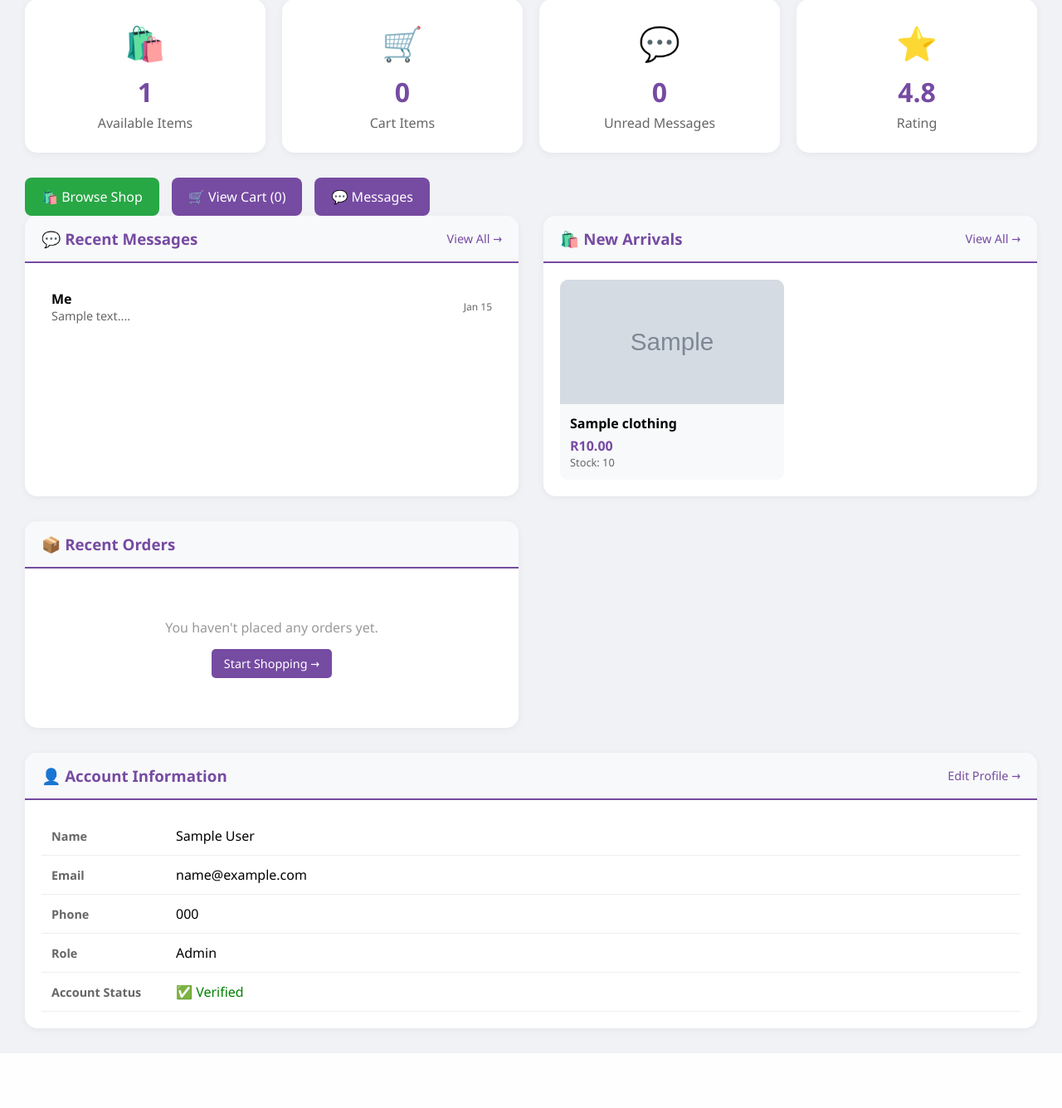
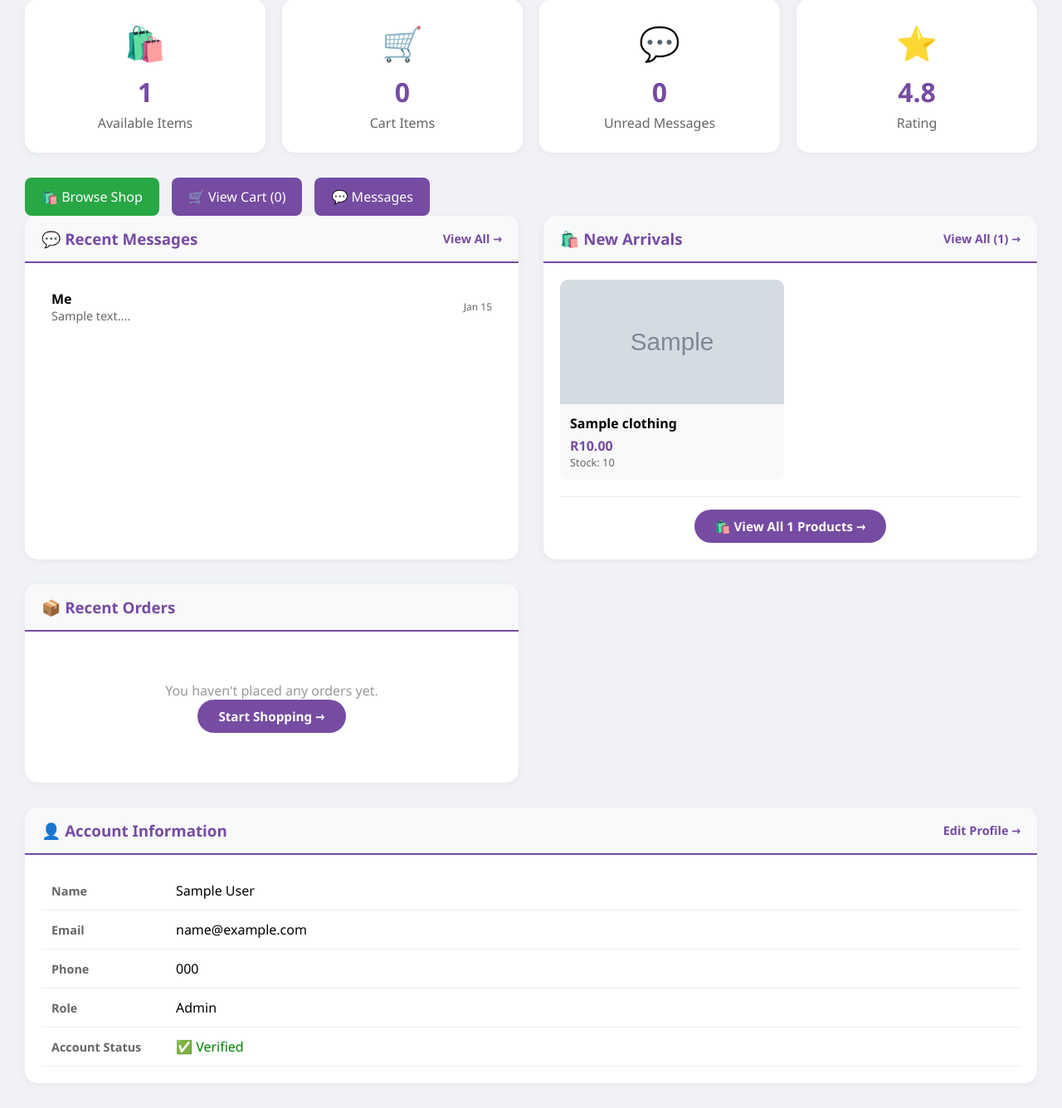
Before and after one commit to st10448097/WEDE-FINAL-POE, a PHP site: page /dashboard.php in a window 1280 px wide. Shown: the part 277-1612 px from the top of the page at 83% size. Before the commit the page ends 1546 px from the top, so only its background shows below. Run offline with PHP 8.4, Linux system fonts and the light colour scheme; the visitor is signed in with stand-in values (Sample User, id 1); tables that the repository leaves empty or names only in its code hold one stand-in row (values such as "Sample post"); grey boxes marked "Sample" are stand-in pictures.

Commit message:
modified to only show maximum 2 items on new arrivals

```diff
--- a/shopping_cart/dashboard.php
+++ b/shopping_cart/dashboard.php
@@ -81,11 +81,17 @@ if ($user_role == 'seller') {
     $recent_requests = mysqli_stmt_get_result($stmt);
 }
 
-// Fetch available clothing items for buyers to browse
+// Fetch ONLY 2 available clothing items for the buyer dashboard preview
+// This limits the New Arrivals section to show a teaser of just 2 products
 $available_clothing = [];
-$stmt = mysqli_prepare($conn, "SELECT * FROM clothing WHERE stock > 0 ORDER BY created_at DESC LIMIT 8");
+$stmt = mysqli_prepare($conn, "SELECT * FROM clothing WHERE stock > 0 ORDER BY created_at DESC LIMIT 2");
 mysqli_stmt_execute($stmt);
 $available_clothing = mysqli_stmt_get_result($stmt);
+
+// Get the TOTAL count of all available products for the "View All" link display
+// Used to show users how many items are in the full shop before they click through
+$total_products_query = mysqli_query($conn, "SELECT COUNT(*) as total FROM clothing WHERE stock > 0");
+$total_products = mysqli_fetch_assoc($total_products_query)['total'];
 
 // Check if orders table exists and fetch recent orders for buyers
 $recent_orders = [];
@@ -191,7 +197,18 @@ if (mysqli_num_rows($has_orders_table) > 0) {
             align-items: center;
         }
         .card-header h3 { color: #764ba2; }
-        .card-header a { color: #764ba2; text-decoration: none; font-size: 0.9em; }
+        /* "View All" link in card header - styled to look like a clickable action */
+        .card-header a {
+            color: #764ba2;
+            text-decoration: none;
+            font-size: 0.9em;
+            font-weight: bold;
+            transition: color 0.3s;
+        }
+        .card-header a:hover {
+            color: #5a3d82; /* Darker purple on hover */
+            text-decoration: underline;
+        }
         .card-body { padding: 20px; }
 
         /* Tables */
@@ -200,29 +217,36 @@ if (mysqli_num_rows($has_orders_table) > 0) {
         .data-table th { color: #666; font-weight: 600; font-size: 0.9em; }
         .data-table tr:hover { background: #f8f9fa; } /* Row highlight */
 
-        /* Product Grid */
+        /* Product Grid - displays exactly 2 product cards on buyer dashboard */
         .products-grid {
             display: grid;
-            grid-template-columns: repeat(auto-fill, minmax(180px, 1fr)); /* Auto-fill responsive grid */
+            /* Creates 2 equal columns for the preview cards */
+            grid-template-columns: repeat(2, 1fr);
             gap: 15px;
         }
+        /* Individual product card in the preview grid */
         .product-card {
             background: #f8f9fa;
             border-radius: 10px;
             overflow: hidden;
             transition: transform 0.3s;
-            cursor: pointer;
+            cursor: pointer; /* Indicates the entire card is clickable */
         }
-        .product-card:hover { transform: translateY(-3px); box-shadow: 0 5px 15px rgba(0,0,0,0.1); }
+        .product-card:hover {
+            transform: translateY(-3px); /* Subtle lift on hover */
+            box-shadow: 0 5px 15px rgba(0,0,0,0.1); /* Shadow appears on hover */
+        }
+        /* Product image container with fixed height */
         .product-card .product-image {
             height: 150px;
-            background: #ddd; /* Placeholder background */
+            background: #ddd; /* Fallback background if no image */
             display: flex;
             align-items: center;
             justify-content: center;
-            background-size: cover;
-            background-position: center;
+            background-size: cover; /* Ensures image covers the area */
+            background-position: center; /* Centers the image */
         }
+        /* Product information section below the image */
         .product-card .product-info { padding: 12px; }
         .product-card .product-name { font-weight: bold; margin-bottom: 5px; }
         .product-card .product-price { color: #764ba2; font-weight: bold; }
@@ -279,12 +303,38 @@ if (mysqli_num_rows($has_orders_table) > 0) {
         .message-sender { font-weight: bold; }
         .message-time { font-size: 0.75em; color: #666; }
 
+        /* View All button for New Arrivals section */
+        /* Appears below the 2 product cards to encourage browsing the full shop */
+        .view-all-container {
+            text-align: center;
+            margin-top: 20px;
+            padding-top: 15px;
+            border-top: 1px solid #eee; /* Separator line above the button */
+        }
+        .btn-view-all {
+            display: inline-block;
+            padding: 10px 25px;
+            background: #764ba2;
+            color: white;
+            text-decoration: none;
+            border-radius: 25px; /* Pill shape */
+            font-weight: bold;
+            font-size: 0.95em;
+            transition: background 0.3s, transform 0.3s;
+        }
+        .btn-view-all:hover {
+            background: #5a3d82;
+            transform: translateY(-2px); /* Subtle lift on hover */
+        }
+
         /* Responsive adjustments for mobile */
         @media (max-width: 768px) {
             .container { padding: 15px; }
             .dashboard-grid { grid-template-columns: 1fr; } /* Single column */
             .stats-grid { grid-template-columns: repeat(2, 1fr); } /* Two columns for stats */
             .header { flex-direction: column; gap: 15px; text-align: center; }
+            /* On mobile, products stack in a single column */
+            .products-grid { grid-template-columns: 1fr; }
         }
 
         /* Empty state placeholder */
@@ -292,17 +342,6 @@ if (mysqli_num_rows($has_orders_table) > 0) {
             text-align: center;
             padding: 40px;
             color: #999;
-        }
-        /* Button to view all items */
-        .btn-view-all {
-            display: inline-block;
-            margin-top: 15px;
-            padding: 8px 15px;
-            background: #764ba2;
-            color: white;
-            text-decoration: none;
-            border-radius: 5px;
-            font-size: 0.9em;
         }
     </style>
 </head>
@@ -370,10 +409,10 @@ if (mysqli_num_rows($has_orders_table) > 0) {
                     <div class="label">Items Sold</div>
                 </div>
             <?php else: ?>
-                <!-- Buyer stats: Available items in shop -->
+                <!-- Buyer stats: Total available items in shop -->
                 <div class="stat-card">
                     <div class="icon">🛍️</div>
-                    <div class="number"><?php echo mysqli_num_rows($available_clothing); ?></div>
+                    <div class="number"><?php echo $total_products; ?></div>
                     <div class="label">Available Items</div>
                 </div>
                 <!-- Buyer stats: Items in cart -->
@@ -494,27 +533,35 @@ if (mysqli_num_rows($has_orders_table) > 0) {
                     </div>
                 </div>
             <?php else: ?>
-                <!-- Buyer: Available Products (New Arrivals) -->
+                <!-- ============================================================ -->
+                <!-- BUYER: New Arrivals Section - Shows ONLY 2 preview products -->
+                <!-- Users must click through to product details or "View All"   -->
+                <!-- to see the complete product catalog                        -->
+                <!-- ============================================================ -->
                 <div class="card">
                     <div class="card-header">
                         <h3>🛍️ New Arrivals</h3>
-                        <a href="shop.php">View All →</a>
+                        <!-- Link to full shop shows total available items count -->
+                        <a href="shop.php">View All (<?php echo $total_products; ?>) →</a>
                     </div>
                     <div class="card-body">
                         <?php if (mysqli_num_rows($available_clothing) > 0): ?>
+                            <!-- Grid displays exactly 2 product cards as a preview -->
                             <div class="products-grid">
-                                <!-- Loop through available clothing items -->
+                                <!-- Loop through ONLY the 2 fetched products -->
                                 <?php while($item = mysqli_fetch_assoc($available_clothing)): ?>
-                                    <!-- Each product card links to product details page -->
+                                    <!-- Each product card is a link to the full product details page -->
+                                    <!-- Clicking anywhere on the card takes user to product_details.php -->
                                     <a href="product_details.php?id=<?php echo $item['clothing_id']; ?>"
                                        style="text-decoration: none; color: inherit; display: block;">
                                         <div class="product-card">
+                                            <!-- Product image with fallback placeholder -->
                                             <div class="product-image" style="background-image: url('<?php echo htmlspecialchars($item['image_url'] ?: 'images/placeholder.jpg'); ?>'); background-size: cover;">
-                                                <!-- Show placeholder text if no image available -->
                                                 <?php if(!$item['image_url']): ?>
                                                     <span style="color: #999;">No Image</span>
                                                 <?php endif; ?>
                                             </div>
+                                            <!-- Product name, price, and stock info -->
                                             <div class="product-info">
                                                 <div class="product-name"><?php echo htmlspecialchars($item['name']); ?></div>
                                                 <div class="product-price">R<?php echo number_format($item['price'], 2); ?></div>
@@ -524,7 +571,15 @@ if (mysqli_num_rows($has_orders_table) > 0) {
                                     </a>
                                 <?php endwhile; ?>
                             </div>
+                            <!-- "View All Products" button appears below the 2 preview cards -->
+                            <!-- Encourages users to browse the complete product catalog -->
+                            <div class="view-all-container">
+                                <a href="shop.php" class="btn-view-all">
+                                    🛍️ View All <?php echo $total_products; ?> Products →
+                                </a>
+                            </div>
                         <?php else: ?>
+                            <!-- Empty state when no products are available -->
                             <div class="empty-state">No products available at the moment. Check back soon!</div>
                         <?php endif; ?>
                     </div>
```
